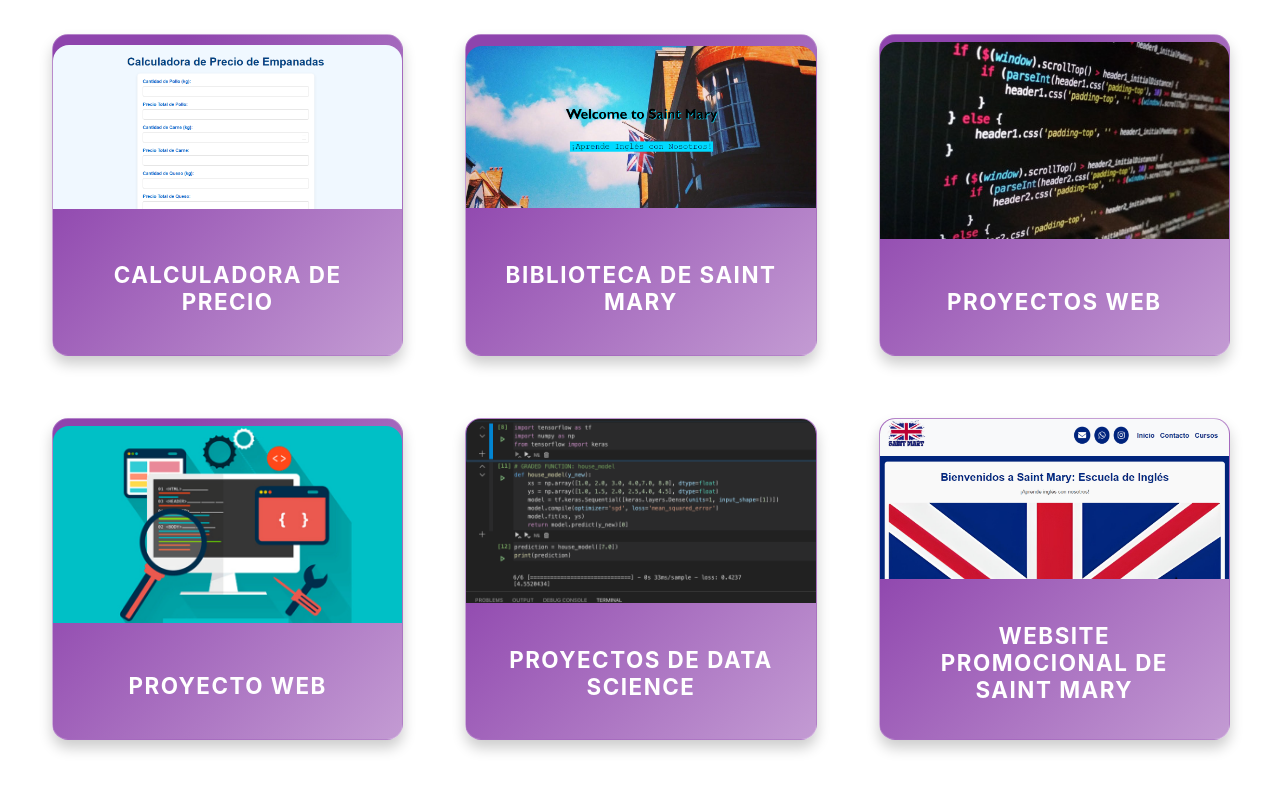
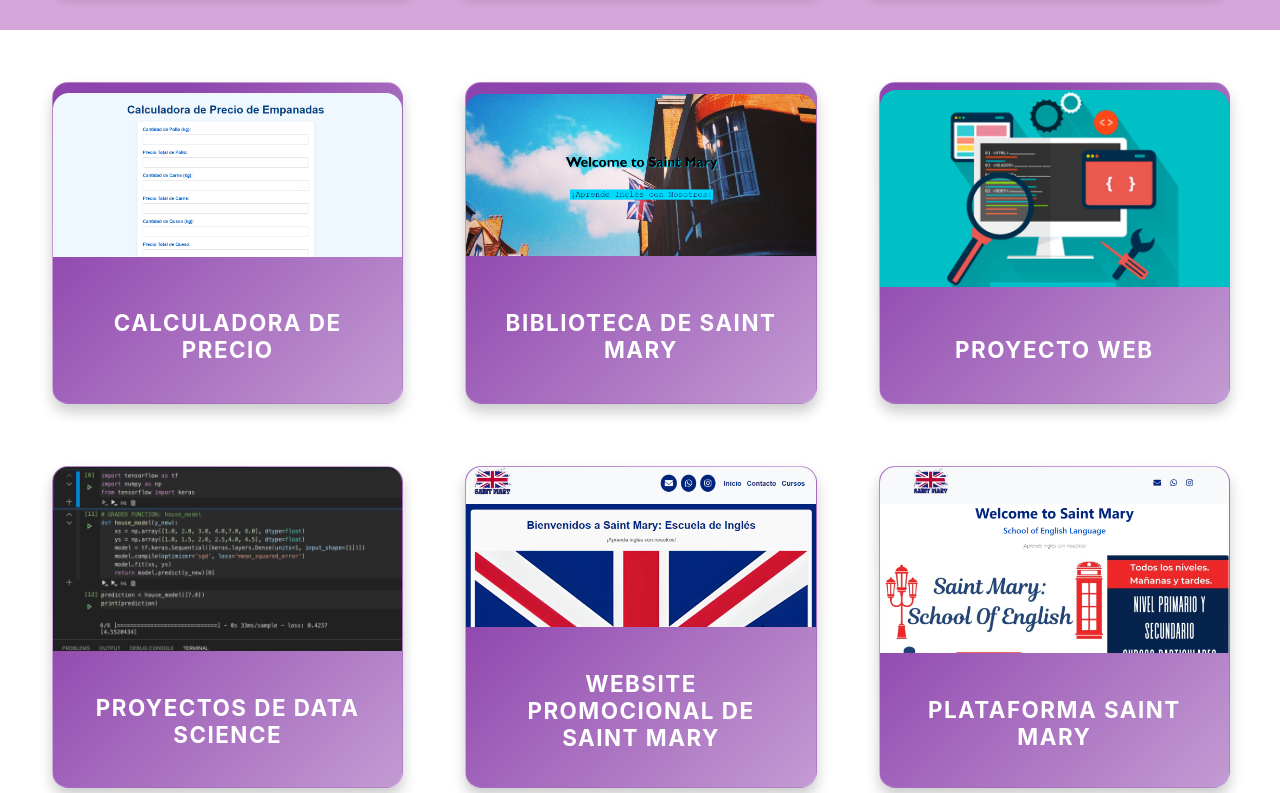
Before and after one commit to carry0xn/Proyectos_Web, a React (Create React App) app: page / in a window 1280 px wide. Shown: the part 1807-2600 px from the top of the page. Built offline with nearby package versions, Linux system fonts and the light colour scheme.

Commit message:
new project

```diff
--- a/src/components/Experiencia.js
+++ b/src/components/Experiencia.js
@@ -1,7 +1,7 @@
 import React from 'react'
 import './css/Experiencia.css'
 import { FaJs, FaPython, FaHtml5, FaCss3Alt, FaDatabase, FaReact, FaNodeJs, FaGit, FaGithub, FaCode } from "react-icons/fa";
-import { SiPostgresql, SiBootstrap, SiPostman } from "react-icons/si";
+import { SiBootstrap, SiPostman, SiSequelize, SiSqlite } from "react-icons/si";
 import { useTranslation } from 'react-i18next'
 import '../i18n'
 
@@ -42,7 +42,8 @@
         <ul>
           <li><FaGit /> Git</li>
           <li><FaGithub /> GitHub</li>
-          <li><SiPostgresql /> PostgreSQL</li>
+          <li><SiSqlite /> Sqlite</li>
+          <li><SiSequelize /> Sequelize</li>
           <li><SiPostman /> Postman</li>
           <li><FaCode /> Visual Studio Code</li>
         </ul>
--- a/src/components/Proyectos.js
+++ b/src/components/Proyectos.js
@@ -1,16 +1,14 @@
-import React from 'react';
-import { useTranslation } from 'react-i18next';
-import python from './img/comments-python.jpg';
-import library from './img/saint_mary.png';
-import calculadora from './img/calculadora.png';
-import saintMary from './img/Saint-Mary.png';
-import javaScript from './img/javascript-code.jpg';
-import proyectWeb from './img/desarrollo-web-completo-con-html5-css3-js-php-y-mysql.png';
-import sql from './img/para-que-sirve-lenguaje-sql.jpg';
-import dataScience from './img/dataScience.png';
-import { FontAwesomeIcon } from '@fortawesome/react-fontawesome';
-import { faGithub } from '@fortawesome/free-brands-svg-icons';
-import './css/Experiencia.css';
+import React from 'react'
+import { useTranslation } from 'react-i18next'
+import library from './img/saint_mary.png'
+import calculadora from './img/calculadora.png'
+import saintMary from './img/Saint-Mary.png'
+import proyectWeb from './img/desarrollo-web-completo-con-html5-css3-js-php-y-mysql.png'
+import dataScience from './img/dataScience.png'
+import saintmaryplataform from './img/Captura de pantalla (154).png'
+import { FontAwesomeIcon } from '@fortawesome/react-fontawesome'
+import { faGithub } from '@fortawesome/free-brands-svg-icons'
+import './css/Experiencia.css'
 
 const Proyectos = () => {
   const { t, i18n } = useTranslation();
@@ -47,6 +45,7 @@
                     <FontAwesomeIcon icon={faGithub} /> {t('proyectos.calculadora.repositorio')}
                   </a>
                 </div>
+                <a href="https://carry0xn.github.io/Negocio-Empanadas/">Web</a>
               </div>
             </div>
           </div>
@@ -73,38 +72,13 @@
                     <FontAwesomeIcon icon={faGithub} /> {t('proyectos.biblioteca.repositorio')}
                   </a>
                 </div>
+                <a href='https://carry0xn.github.io/Santa-Maria/'>Web</a>
               </div>
             </div>
           </div>
         </div>
 
         {/* Proyecto Web */}
-        <div className="flip-card">
-          <div className="flip-card-inner">
-            <div className="flip-card-front">
-              <div className="imgBx">
-                <img src={javaScript} alt="javaScript-img" />
-              </div>
-              <div className="content">
-                <div>
-                  <h2>{t('proyectos.web.titulo')}</h2>
-                </div>
-              </div>
-            </div>
-            <div className="flip-card-back">
-              <div className="content">
-                <div>
-                  <h2>{t('proyectos.web.titulo')}</h2>
-                  <a href="https://github.com/carry0xn/web-development" target="_blank" rel="noopener noreferrer">
-                    <FontAwesomeIcon icon={faGithub} /> {t('proyectos.web.repositorio')}
-                  </a>
-                </div>
-              </div>
-            </div>
-          </div>
-        </div>
-
-        {/* Proyecto Web Completo */}
         <div className="flip-card">
           <div className="flip-card-inner">
             <div className="flip-card-front">
@@ -162,7 +136,7 @@
           <div className="flip-card-inner">
             <div className="flip-card-front">
               <div className="imgBx">
-                <img src={saintMary} alt="calculadora-img" />
+                <img src={saintMary} alt="saintmary-img" />
               </div>
               <div className="content">
                 <div>
@@ -178,11 +152,44 @@
                     <FontAwesomeIcon icon={faGithub} /> {t('proyectos.promocional.repositorio')}
                   </a>
                 </div>
+                <a href="https://carry0xn.github.io/Saint-Mary/">Web</a>
+              </div>
+            </div>
+          </div>
+        </div>
+
+        {/* Proyecto Plataform */}
+        <div className="flip-card">
+          <div className="flip-card-inner">
+            <div className="flip-card-front">
+              <div className="imgBx">
+                <img src={saintmaryplataform} alt="plataform-img" />
+              </div>
+              <div className="content">
+                <div>
+                  <h2>{t('proyectos.plataform.titulo')}</h2>
+                </div>
+              </div>
+            </div>
+            <div className="flip-card-back">
+              <div className="content">
+                <div>
+                  <h2>{t('proyectos.plataform.titulo')}</h2>
+                  <a href="https://github.com/carry0xn/saint-mary-frontend" target="_blank" rel="noopener noreferrer">
+                    <FontAwesomeIcon icon={faGithub} /> {t('proyectos.plataform.repositorio')}
+                  </a>
+                  <a href="https://github.com/carry0xn/saint-mary-backend" target="_blank" rel="noopener noreferrer">
+                    <FontAwesomeIcon icon={faGithub} /> {t('proyectos.plataform.repositorio2')}
+                  </a>
+                </div>
+                <a href="https://carry0xn.github.io/saint-mary-frontend/">Web</a>
               </div>
             </div>
           </div>
         </div>
       </div>
+
+
     </section>
   );
 };
--- a/src/locales/en/translation.json
+++ b/src/locales/en/translation.json
@@ -63,6 +63,11 @@
         "promocional": {
           "titulo": "Saint Mary Promotional Website",
           "repositorio": "Saint Mary Repository"
+        },
+        "plataform": {
+          "titulo":"Saint Mary Plataform",
+          "repositorio":"Saint Mary Plataform Repository Frontend",
+          "repositorio2":"Saint Mary Plataform Repository Backend"
         }
       },
         "formulario": {
--- a/src/locales/es/translation.json
+++ b/src/locales/es/translation.json
@@ -63,6 +63,11 @@
         "promocional": {
           "titulo": "Website Promocional de Saint Mary",
           "repositorio": "Repositorio de Saint Mary"
+        },
+        "plataform": {
+          "titulo":"Plataforma Saint Mary",
+          "repositorio":"Repositorio de Plataforma Saint Mary Repository Frontend",
+          "repositorio2":"Repositorio de Plataforma Saint Mary Repository Backend"
         }
       },
         "formulario": {
```
Also changed, not shown: src/components/img/654289d87fc55eedf309d9c5b2a133b9.webp (deleted), src/components/img/Captura de pantalla (154).png (added).
